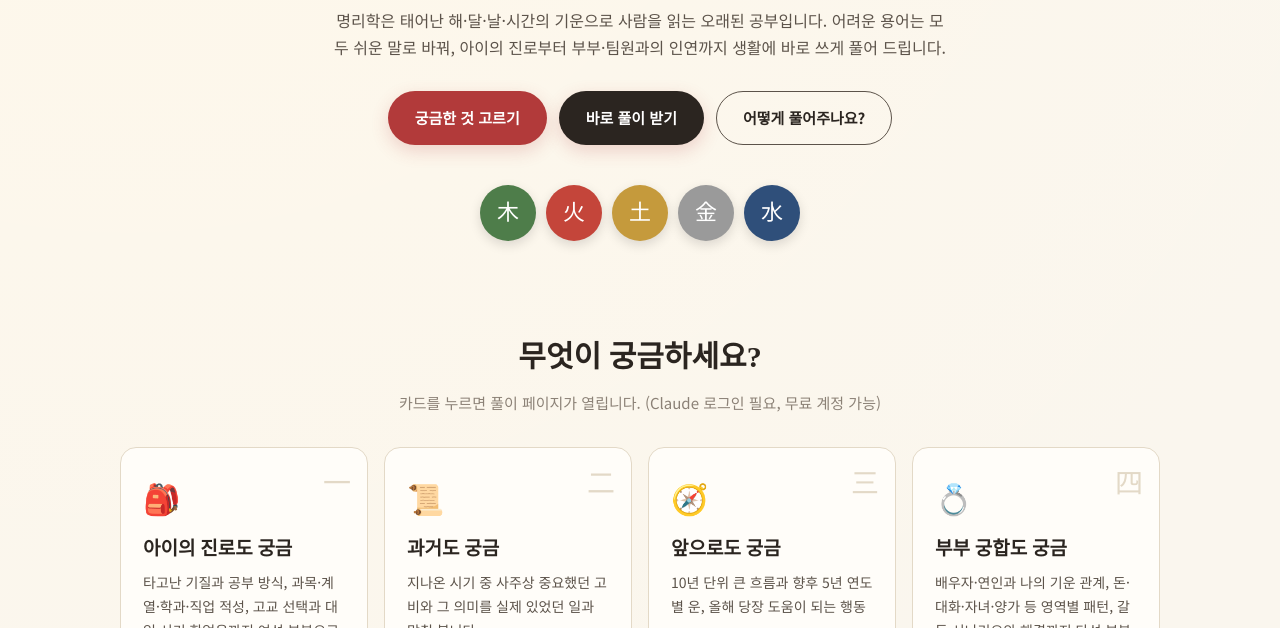
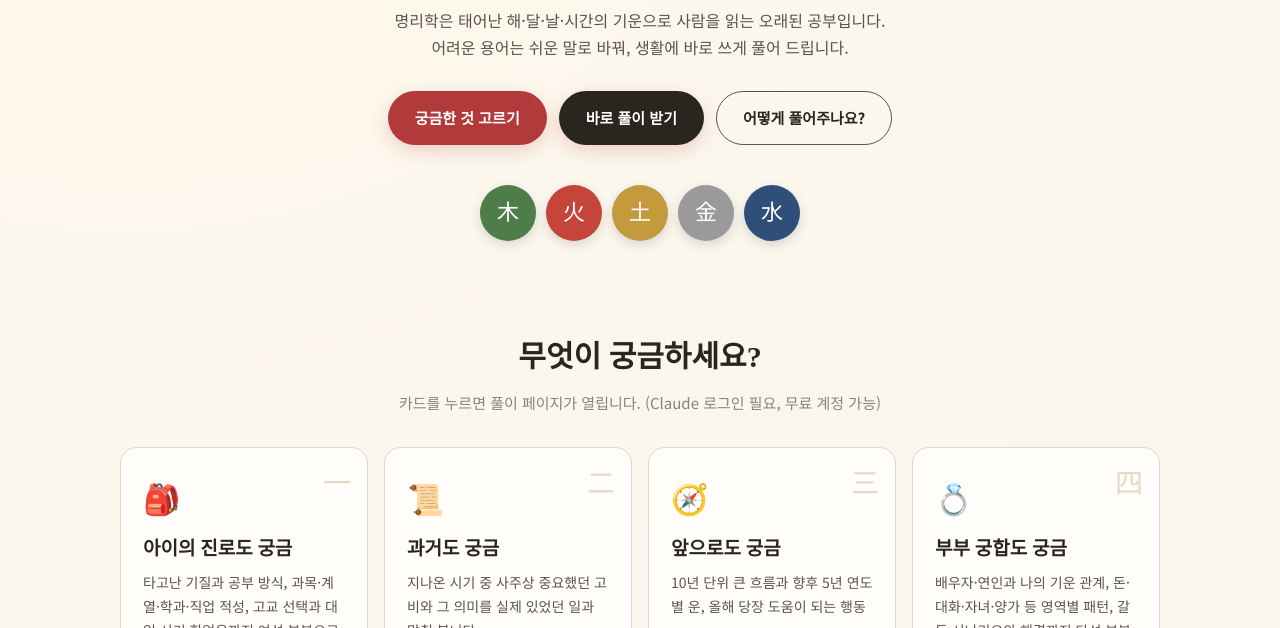
Before and after one commit to sallyyang7897/sally-saju, a plain HTML site: page index.html in a window 1280 px wide. Shown: the part 472-1100 px from the top of the page. Drawn offline with Linux system fonts and the light colour scheme; a web font is replaced by a local one.

Commit message:
소개 문장 두 줄로 정리
Co-Authored-By: Claude Fable 5.1 <noreply@anthropic.com>
Claude-Session: https://claude.ai/code/session_0147SaHjwAgk7CkEbfs93DSQ

```diff
--- a/index.html
+++ b/index.html
@@ -36,7 +36,7 @@
   .hero .tag{display:inline-block;font-size:13px;letter-spacing:.2em;color:var(--red);border:1px solid var(--red);border-radius:999px;padding:4px 14px;margin-bottom:18px}
   .hero h1{font-size:clamp(34px,6vw,60px);line-height:1.25;letter-spacing:-.01em}
   .hero h1 em{font-style:normal;color:var(--red)}
-  .hero p{margin:18px auto 0;max-width:620px;color:var(--ink2);font-size:16px}
+  .hero p{margin:18px auto 0;max-width:760px;color:var(--ink2);font-size:16px}
   .hero .cta{margin-top:30px;display:flex;gap:12px;justify-content:center;flex-wrap:wrap}
   .btn{display:inline-flex;align-items:center;gap:8px;padding:13px 26px;border-radius:999px;font-weight:600;font-size:15px;border:1px solid transparent;cursor:pointer;transition:.2s;font-family:inherit}
   .btn.primary{background:var(--red);color:#fff;box-shadow:0 6px 18px #b23a3a33}
@@ -157,7 +157,7 @@
 <section class="hero" id="top">
   <div class="tag">명리학으로 읽는 나의 흐름</div>
   <h1>샐리네, <em>사주맛집</em><br>무엇이든 물어보살</h1>
-  <p>명리학은 태어난 해·달·날·시간의 기운으로 사람을 읽는 오래된 공부입니다. 어려운 용어는 모두 쉬운 말로 바꿔, 아이의 진로부터 부부·팀원과의 인연까지 생활에 바로 쓰게 풀어 드립니다.</p>
+  <p>명리학은 태어난 해·달·날·시간의 기운으로 사람을 읽는 오래된 공부입니다.<br>어려운 용어는 쉬운 말로 바꿔, 생활에 바로 쓰게 풀어 드립니다.</p>
   <div class="cta">
     <a class="btn primary" href="#menu">궁금한 것 고르기</a>
     <a class="btn primary" href="https://claude.ai/artifact/6LJvgBNpooTqwBqYqSNyBD" target="_blank" rel="noopener" style="background:var(--ink)">바로 풀이 받기</a>
```
